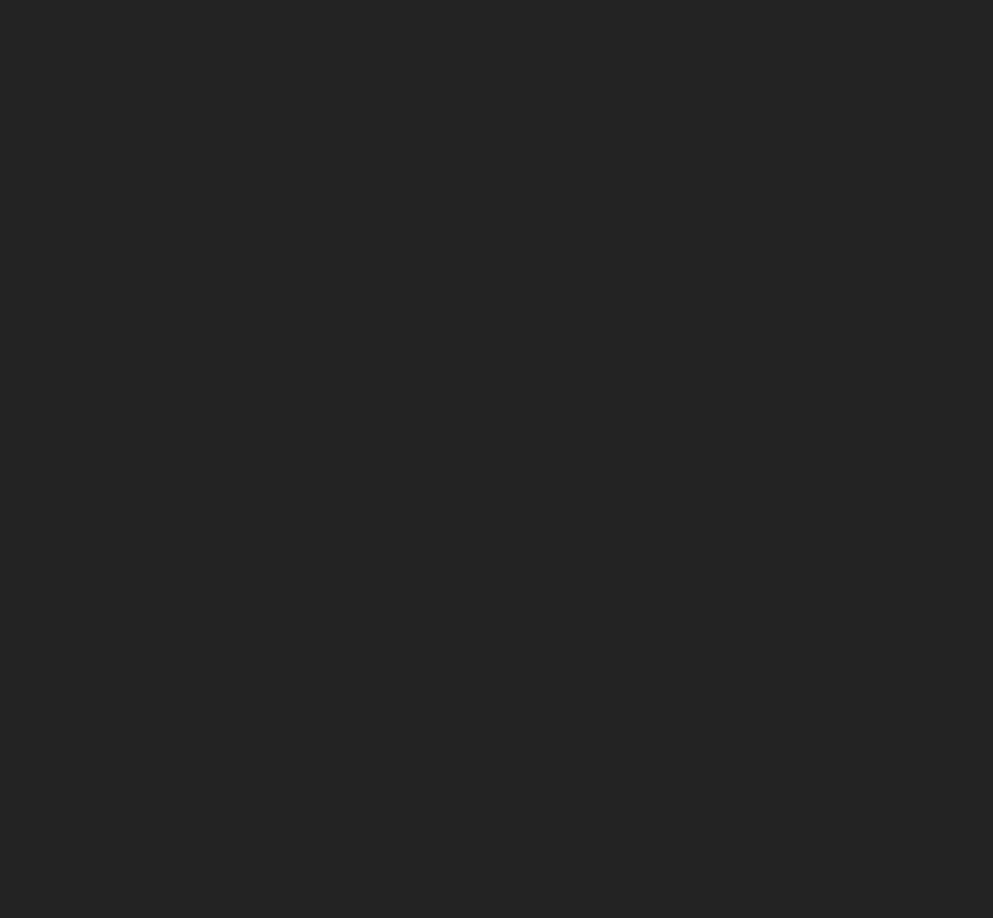
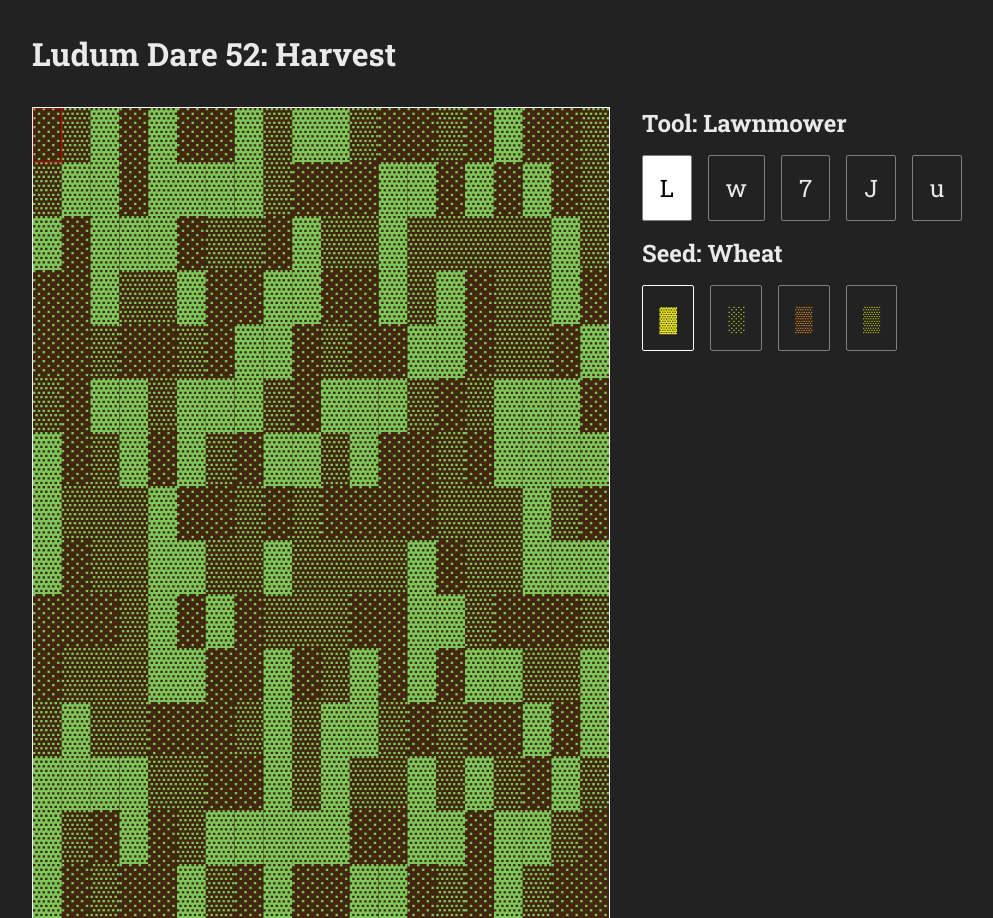
Before and after one commit to kniffen/Ludum-Dare-52, a website built with Parcel: page src/index.html in a window 1280 px wide. Shown: the top 918 px of the page, without its empty margins (143-1136 px from the left). Before the commit the page ends 800 px from the top, so only its background shows below. Built offline with nearby package versions, Linux system fonts and the light colour scheme.

Commit message:
The basic idea

```diff
--- /dev/null
+++ b/src/grid/grid.ts
@@ -0,0 +1,23 @@
+import {
+  createTile,
+  TileType
+} from '../tiles'
+
+import type { Tile } from '../tiles'
+
+export const columns = 20
+export const rows    = 15
+
+export const grid: Tile[][] =
+  Array(rows)
+    .fill(0)
+    .map(n =>
+      Array(columns)
+        .fill(0)
+        .map(n =>
+          createTile(
+            TileType.Grass,
+            Math.floor(Math.random() * (2 - 0 + 1) + 0)
+          )
+        )
+    )
--- /dev/null
+++ b/src/grid/index.ts
@@ -0,0 +1,5 @@
+import { grid, columns, rows } from './grid'
+import selectedCell from './selectedCell'
+
+export default grid
+export { columns, rows, selectedCell }
--- /dev/null
+++ b/src/grid/selectedCell.ts
@@ -0,0 +1,9 @@
+import { grid } from './grid'
+
+const selectedCell = {
+  ref: grid[0][0],
+  column: 0,
+  row:    0
+}
+
+export default selectedCell
--- a/src/index.html
+++ b/src/index.html
@@ -4,11 +4,26 @@
   <meta charset="UTF-8">
   <meta http-equiv="X-UA-Compatible" content="IE=edge">
   <meta name="viewport" content="width=device-width, initial-scale=1.0">
+  <link rel="preconnect" href="https://fonts.googleapis.com"><link rel="preconnect" href="https://fonts.gstatic.com" crossorigin><link href="https://fonts.googleapis.com/css2?family=Roboto+Slab:wght@200;300;400;500;600;700&display=swap" rel="stylesheet">
   <link href="style.css" rel="stylesheet">
   <title>Ludum Dare 52</title>
 </head>
 <body>
-  <div id="root"></div>
-  <srcipt src="main.ts" type="module"></srcipt>
+  <div id="root">
+    <header class="site-header">
+      <h1>Ludum Dare 52: Harvest</h1>
+    </header>
+
+    <canvas id="canvas"></canvas>
+
+    <section class="sidebar">
+      <div class="tool-selector"></div>
+      <div class="seed-selector"></div>
+    </section>
+  </div>
+
+  <b id="brb">BRB</b>
+
+  <script src="main.ts" type="module"></script>
 </body>
 </html>
--- /dev/null
+++ b/src/inputHandler.ts
@@ -0,0 +1,32 @@
+import {
+  canvas,
+  tileWidth,
+  tileHeight,
+} from './view'
+
+import { currentTool } from './tools'
+import grid, { selectedCell } from './grid'
+
+canvas.addEventListener('mousemove', (e) => {
+  const column = Math.floor(e.offsetX / tileWidth)
+  const row    = Math.floor(e.offsetY / tileHeight)
+
+  selectedCell.ref    = grid[row][column]
+  selectedCell.column = column
+  selectedCell.row    = row
+
+  currentTool.use()
+})
+
+canvas.addEventListener('mousedown', (e) => {
+  currentTool.isActive = true
+  currentTool.use()
+})
+
+canvas.addEventListener('mouseup', (e) => {
+  currentTool.isActive = false
+})
+
+canvas.addEventListener('mouseleave', (e) => {
+  currentTool.isActive = false
+})
--- a/src/main.ts
+++ b/src/main.ts
@@ -1 +1,13 @@
-const root = document.getElementById('root')
+import render from './render'
+
+import './inputHandler'
+import './tools'
+import './seeds'
+
+const gameLoop = (timestamp: DOMHighResTimeStamp) => {
+  render()
+
+  window.requestAnimationFrame(gameLoop)
+}
+
+window.requestAnimationFrame(gameLoop)
--- /dev/null
+++ b/src/render.ts
@@ -0,0 +1,50 @@
+import {
+  ctx,
+  width,
+  height,
+  columns,
+  rows,
+  tileWidth,
+  tileHeight,
+  marginLeft,
+  marginTop
+} from './view'
+
+import grid, { selectedCell } from './grid'
+
+export default function render() {
+  if (!ctx) return
+
+  ctx.clearRect(0, 0, width, height)
+  ctx.font = '3rem Monospace'
+
+  /* tiles */
+  for (let y = 0; y < rows; y++) {
+    for (let x = 0; x < columns; x++) {
+      const tile = grid[y][x]
+      ctx.fillStyle = tile.background
+      ctx.fillRect(
+        x * tileWidth,
+        y * tileHeight,
+        tileWidth,
+        tileHeight
+      )
+
+      ctx.fillStyle = tile.stages[tile.stage].color
+      ctx.fillText(
+        tile.stages[tile.stage].char,
+        marginLeft + x * tileWidth,
+        marginTop  + y * tileHeight
+      )
+    }
+  }
+
+  // Selector
+  ctx.strokeStyle = '#E00000'
+  ctx.strokeRect(
+    selectedCell.column * tileWidth,
+    selectedCell.row    * tileHeight,
+    tileWidth,
+    tileHeight,
+  )
+}
--- /dev/null
+++ b/src/seeds/currentSeed.ts
@@ -0,0 +1,10 @@
+import seeds from './seeds'
+
+import type { SeedId } from './seeds'
+
+const currentSeed = {
+  ref: seeds[0],
+  set: (id: SeedId) => seeds.find(seed => seed.id === id)
+}
+
+export default currentSeed
--- /dev/null
+++ b/src/seeds/index.ts
@@ -0,0 +1,5 @@
+import './selector'
+import seeds from './seeds'
+
+export default seeds
+export { default as currentSeed } from './currentSeed'
--- /dev/null
+++ b/src/seeds/seeds.ts
@@ -0,0 +1,23 @@
+import { TileType } from '../tiles'
+
+export enum SeedId {
+  Wheat,
+  Corn,
+  Carrot,
+  Potato
+}
+
+interface Seed {
+  id: SeedId,
+  name: string,
+  tile: TileType
+}
+
+const seeds: Seed[] = [
+  {id: SeedId.Wheat,  name: 'Wheat',  tile: TileType.Wheat},
+  {id: SeedId.Corn,   name: 'Corn',   tile: TileType.Corn},
+  {id: SeedId.Carrot, name: 'Carrot', tile: TileType.Carrot},
+  {id: SeedId.Potato, name: 'Potato', tile: TileType.Potato},
+]
+
+export default seeds
--- /dev/null
+++ b/src/seeds/selector.ts
@@ -0,0 +1,37 @@
+import seeds from './seeds'
+import currentSeed from './currentSeed'
+import tiles from '../tiles'
+
+const container = document.querySelector('.seed-selector')
+
+const title = document.createElement('h2')
+const options = seeds.map(({ id, name, tile: tileType }) => {
+  const option = document.createElement('div')
+  const tile = tiles[tileType]
+
+  option.innerText = tile.stages[tile.stages.length - 1].char
+  option.classList.add('seed')
+  option.setAttribute('title', name)
+  option.style.color = tile.stages[tile.stages.length - 1].color
+
+  if (currentSeed.ref.id === id)
+    option.classList.add('selected')
+
+  option.addEventListener('click', (e) => {
+    const newSeed = seeds.find(seed => seed.id === id)
+
+    if (newSeed) {
+      currentSeed.ref = newSeed
+      title.innerText = `Seed: ${newSeed.name}`
+    }
+
+    options.forEach(option => option.classList.remove('selected'))
+    option.classList.add('selected')
+  })
+
+  return option
+})
+
+title.innerText = `Seed: ${currentSeed.ref.name}`
+
+container?.append(title, ...options)
--- a/src/style.css
+++ b/src/style.css
@@ -6,4 +6,71 @@
 body {
   background-color: #222222;
   color: #EAEAEA;
+  font-family: 'Roboto Slab', serif;
 }
+
+select {
+  max-width: 100%;
+}
+
+#root {
+  display: grid;
+  grid-template-columns: auto 20rem;
+  justify-content: center;
+  margin: 2rem;
+  gap: 2rem;
+}
+
+.site-header {
+  grid-column: 1 / 3;
+}
+
+.sidebar {
+  display: flex;
+  flex-direction: column;
+  gap: 1rem;
+}
+
+.tool-selector,
+.seed-selector {
+  display: grid;
+  grid-template-columns: repeat(auto-fit, minmax(3rem, auto));
+  gap: 1rem;
+}
+
+.tool-selector h2,
+.seed-selector h2 {
+  grid-column: 1 / -1;
+}
+
+.tool,
+.seed {
+  padding: 1rem;
+  font-size: 1.5rem;
+  border-radius: .128rem;
+  border: 1px solid gray;
+  cursor: pointer;
+  text-align: center;
+}
+
+.tool.selected {
+  background-color: white;
+  color: black;
+}
+
+.seed.selected {
+  border-color: white;
+}
+
+#brb {
+  display: none;
+  position: fixed;
+  inset: 4rem;
+  font-size: 12rem;
+  color: red;
+}
+
+/* Debug */
+canvas {
+  border: 1px solid white;
+}
--- /dev/null
+++ b/src/tiles/index.ts
@@ -0,0 +1,99 @@
+interface TileStage {
+  char: string
+  color: string
+}
+
+export interface Tile {
+  type: TileType
+  name: string
+  growRate: number
+  background: string
+  stage: number
+  stages: TileStage[]
+}
+
+export enum TileType {
+  Grass,
+  Wheat,
+  Corn,
+  Carrot,
+  Potato,
+  CultivatedDirt
+}
+
+const tiles = {
+  [TileType.Grass]: {
+    name: 'Grass',
+    growRate: 2,
+    background: '#43260f',
+    stages: [
+      {char: '░', color: '#7dc85a'},
+      {char: '▒', color: '#7dc85a'},
+      {char: '▓', color: '#7dc85a'},
+    ]
+  },
+
+  [TileType.Wheat]: {
+    name: 'Wheat',
+    growRate: 10,
+    background: '#43260f',
+    stages: [
+      {char: '░', color: '#adbc10'},
+      {char: '▒', color: '#cac712'},
+      {char: '▓', color: '#ece822'},
+    ]
+  },
+
+  [TileType.Corn]: {
+    name: 'Corn',
+    growRate: 10,
+    background: '#43260f',
+    stages: [
+      {char: '░', color: '#5c7a0b'},
+      {char: '░', color: '#8d8d0c'},
+      {char: '░', color: '#ccdd13'},
+    ]
+
+  },
+
+  [TileType.Carrot]: {
+    name: 'Carrot',
+    growRate: 10,
+    background: '#43260f',
+    stages: [
+      {char: '░', color: '#0b7a23'},
+      {char: '▒', color: '#eb8f1e'},
+    ]
+
+  },
+
+  [TileType.Potato]: {
+    name: 'Potato',
+    growRate: 10,
+    background: '#43260f',
+    stages: [
+      {char: '░', color: '#adbc10'},
+      {char: '▒', color: '#adbc10'},
+    ]
+
+  },
+
+  [TileType.CultivatedDirt]: {
+    name: 'Cultivated Dirt',
+    growRate: 0,
+    background: '#43260f',
+    stages: [
+      {char: '░', color: '#6e6e6e'}
+    ]
+  }
+}
+
+export default tiles
+export const createTile = (
+  type: TileType,
+  stage = 0
+): Tile => ({
+  ...tiles[type],
+  type,
+  stage,
+})
--- /dev/null
+++ b/src/tools/currentTool.ts
@@ -0,0 +1,39 @@
+import tools, { ToolId } from './tools'
+import grid, { selectedCell } from '../grid'
+import { createTile, TileType } from '../tiles'
+import seeds, { currentSeed } from '../seeds'
+
+const currentTool = {
+  ref: tools[0],
+  isActive: false,
+  set: (id: ToolId) => tools.find((tool) => tool.id === id),
+  use: () => {
+    if (!currentTool.isActive) return
+
+    const { column, row } = selectedCell
+    const crop = grid[row][column]
+
+    if (!currentTool.ref.usedOn.includes(crop.type))
+      return
+
+    switch (currentTool.ref.id) {
+      case ToolId.Mower:
+        crop.stage = 0
+        break
+
+      case ToolId.Cultivator:
+        if (crop.stage > 0) break
+        grid[row][column] = createTile(TileType.CultivatedDirt)
+        break
+
+      case ToolId.SeedBag:
+        grid[row][column] = createTile(seeds[currentSeed.ref.id].tile)
+        break
+
+      case ToolId.Hoe:
+        break
+    }
+  }
+}
+
+export default currentTool
--- /dev/null
+++ b/src/tools/index.ts
@@ -0,0 +1,5 @@
+import './selector'
+import tools from './tools'
+
+export default tools
+export { default as currentTool } from './currentTool'
--- /dev/null
+++ b/src/tools/selector.ts
@@ -0,0 +1,34 @@
+import tools from './tools'
+import currentTool from './currentTool'
+
+const container = document.querySelector('.tool-selector')
+
+const title = document.createElement('h2')
+const options = tools.map(({ id, char, name }) => {
+  const option = document.createElement('div')
+
+  option.innerText = char
+  option.classList.add('tool')
+  option.setAttribute('title', name)
+
+  if (currentTool.ref.id === id)
+    option.classList.add('selected')
+
+  option.addEventListener('click', (e) => {
+    const newTool = tools.find(tool => tool.id === id)
+
+    if (newTool) {
+      currentTool.ref = newTool
+      title.innerText = `Tool: ${newTool.name}`
+    }
+
+    options.forEach(option => option.classList.remove('selected'))
+    option.classList.add('selected')
+  })
+
+  return option
+})
+
+title.innerText = `Tool: ${currentTool.ref.name}`
+
+container?.append(title, ...options)
--- /dev/null
+++ b/src/tools/tools.ts
@@ -0,0 +1,51 @@
+import { TileType } from '../tiles'
+
+export enum ToolId {
+  Mower,
+  Cultivator,
+  Hoe,
+  Sickle,
+  SeedBag,
+}
+
+interface Tool {
+  id: ToolId
+  char: string
+  name: string
+  usedOn: TileType[]
+}
+
+const tools: Tool[] = [
+  {
+    id:     ToolId.Mower,
+    char:   'L',
+    name:   'Lawnmower',
+    usedOn: [TileType.Grass],
+  },
+  {
+    id:     ToolId.Cultivator,
+    char:   'w',
+    name:   'Cultivator',
+    usedOn: Object.keys(TileType).map(i => Number(i))
+  },
+  {
+    id:     ToolId.Hoe,
+    char:   '7',
+    name:   'Hoe',
+    usedOn: [TileType.Carrot, TileType.Potato],
+  },
+  {
+    id:     ToolId.Sickle,
+    char:   'J',
+    name:   'Sickle',
+    usedOn: [TileType.Wheat, TileType.Corn],
+  },
+  {
+    id:     ToolId.SeedBag,
+    char:   'u',
+    name:   'Seed bag',
+    usedOn: [TileType.CultivatedDirt],
+  }
+]
+
+export default tools
--- /dev/null
+++ b/src/view.ts
@@ -0,0 +1,38 @@
+import { columns, rows } from './grid'
+
+const canvas = document.getElementById('canvas') as HTMLCanvasElement
+const ctx    = canvas.getContext('2d')
+const ratio  = Math.ceil(window.devicePixelRatio)
+
+if (!ctx)
+  throw new Error('Unable to get canvas context')
+
+ctx.font = '3rem Monospace'
+
+const metrics    = ctx.measureText('#')
+const tileHeight = metrics.fontBoundingBoxAscent + metrics.fontBoundingBoxDescent
+const tileWidth  = metrics.width
+const width      = tileWidth  * columns
+const height     = tileHeight * rows
+const marginTop  = metrics.fontBoundingBoxAscent
+const marginLeft = 0
+
+canvas.width        = width  * ratio
+canvas.height       = height * ratio
+canvas.style.width  = width  + 'px'
+canvas.style.height = height + 'px'
+
+ctx.setTransform(ratio, 0, 0, ratio, 0, 0)
+
+export {
+  canvas,
+  ctx,
+  width,
+  height,
+  columns,
+  rows,
+  tileWidth,
+  tileHeight,
+  marginTop,
+  marginLeft
+}
```
